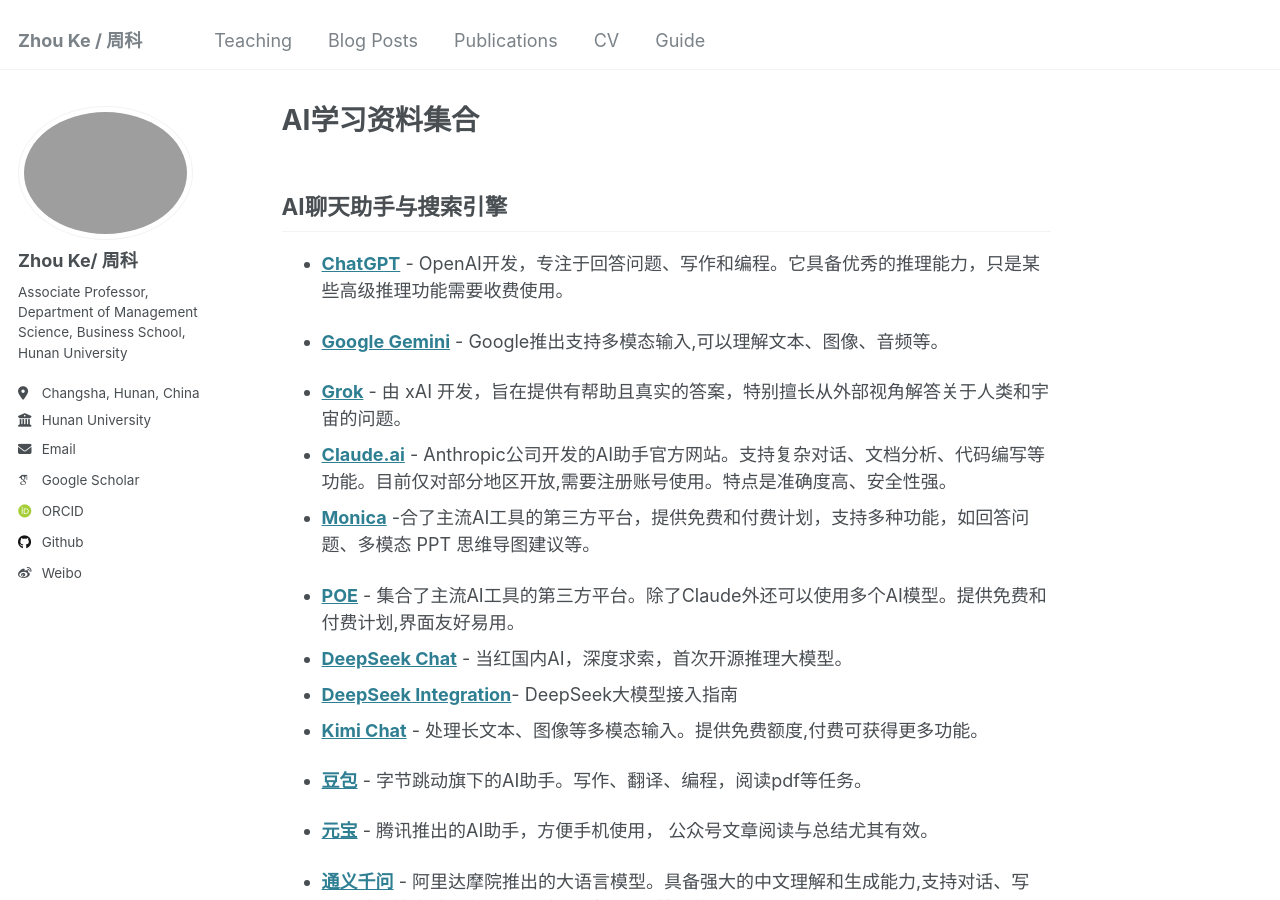
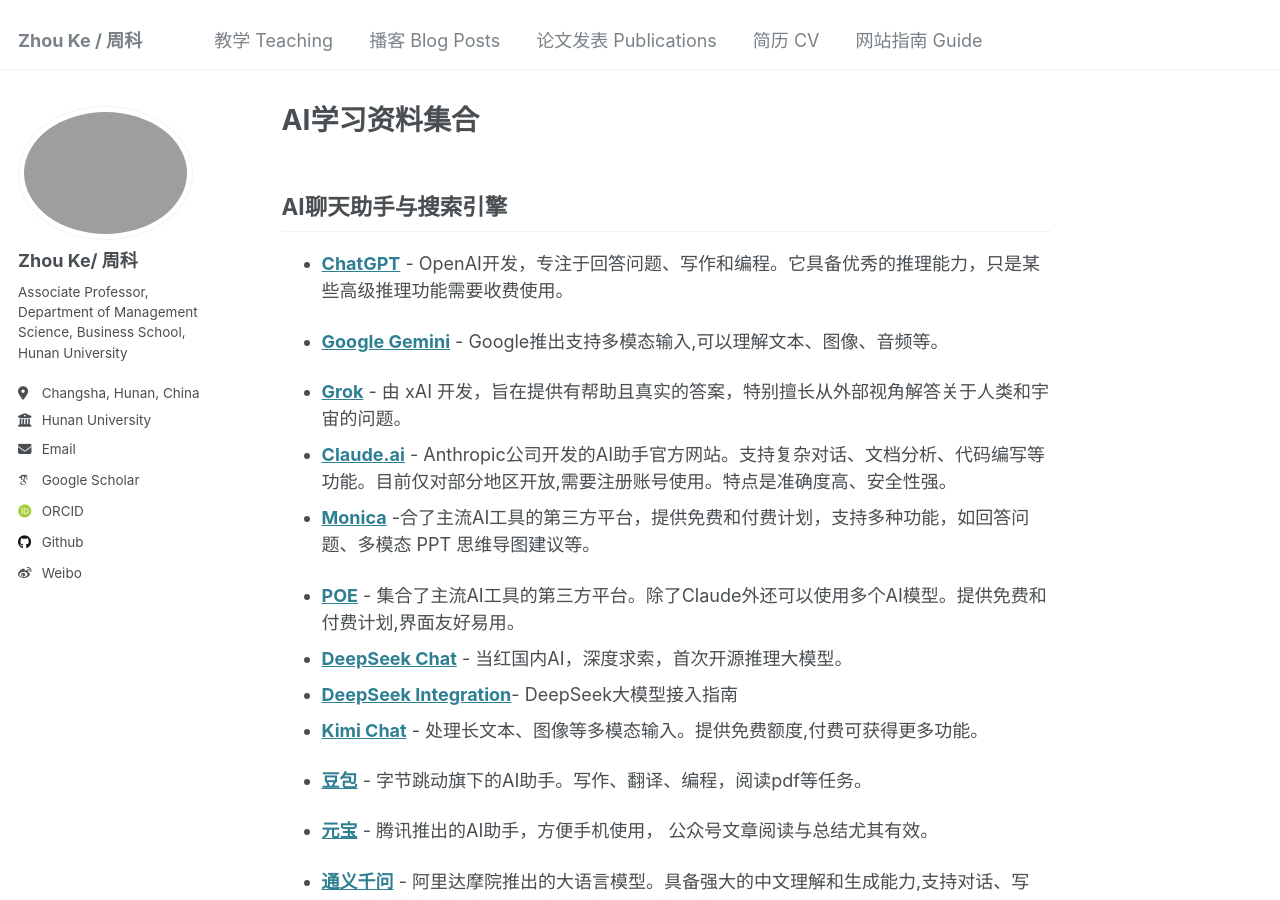
Before and after one commit to hustzhke/hustzhke.github.io, a Jekyll site: the page built from _pages/about.md, in a window 1280 px wide and 900 px high. Built offline with Jekyll 4.4.1, drawn with Linux system fonts in a browser that asks for light colours; some web fonts are replaced.

Commit message:
Update navigation.yml

```diff
--- a/_data/navigation.yml
+++ b/_data/navigation.yml
@@ -9,20 +9,20 @@
 
 
 
-  - title: "Teaching"
+  - title: "教学 Teaching"
     url: /teaching/
 
 
 
-  - title: "Blog Posts"
+  - title: "播客 Blog Posts"
     url: /year-archive/
 
 
-  - title: "Publications"
+  - title: "论文发表 Publications"
     url: /publications/
 
-  - title: "CV"
+  - title: "简历 CV"
     url: /cv/
 
-  - title: "Guide"
+  - title: "网站指南 Guide"
     url: /markdown/
```
